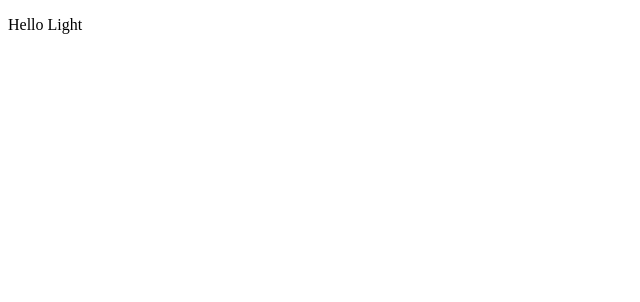
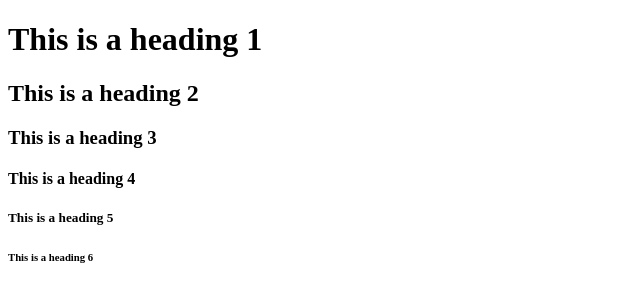
Before and after one commit to Nueljhr/odins-project-full-stack-, a plain HTML site: page day1.html in a window 1280 px wide. Shown: the whole page, without its empty margins (0-640 px from the left). Drawn offline with Linux system fonts and the light colour scheme.

Commit message:
day1 html

```diff
--- a/day1.html
+++ b/day1.html
@@ -1,14 +1,17 @@
 
 <!DOCTYPE html>
 <html lang="en">
-<head>
+    <head>
     <meta charset="UTF-8">
     <meta name="viewport" content="width=device-width, initial-scale=1.0">
     <title>Document</title>
-</head>
-<body>
-    <p>
-        Hello Light
-    </p>
-</body>
+    </head>
+    <body>
+        <h1>This is a heading 1</h1>
+        <h2>This is a heading 2</h2>
+        <h3>This is a heading 3</h3>
+        <h4>This is a heading 4</h4>
+        <h5>This is a heading 5</h5>
+        <h6>This is a heading 6</h6>
+    </body>
 </html>
```
Also changed, not shown: html-boilerplate/index.html (added, +40 -0 lines).
